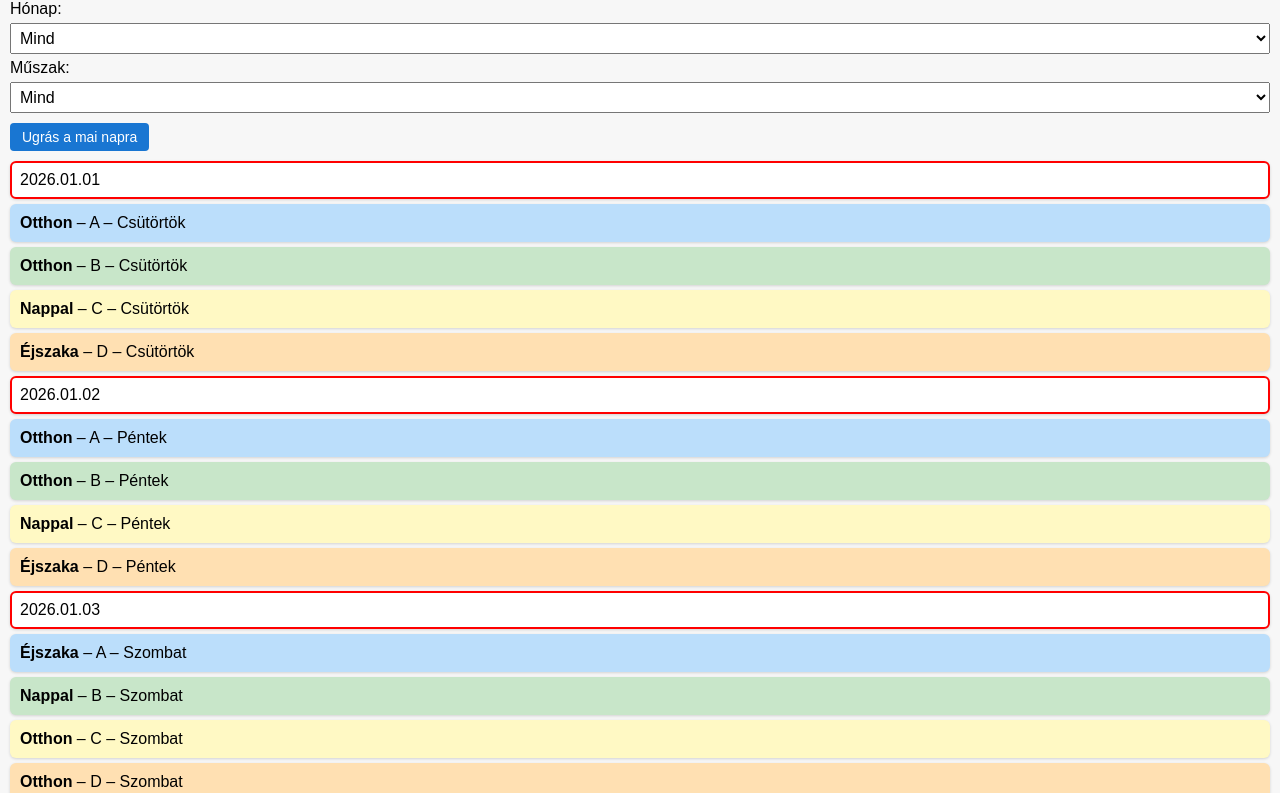
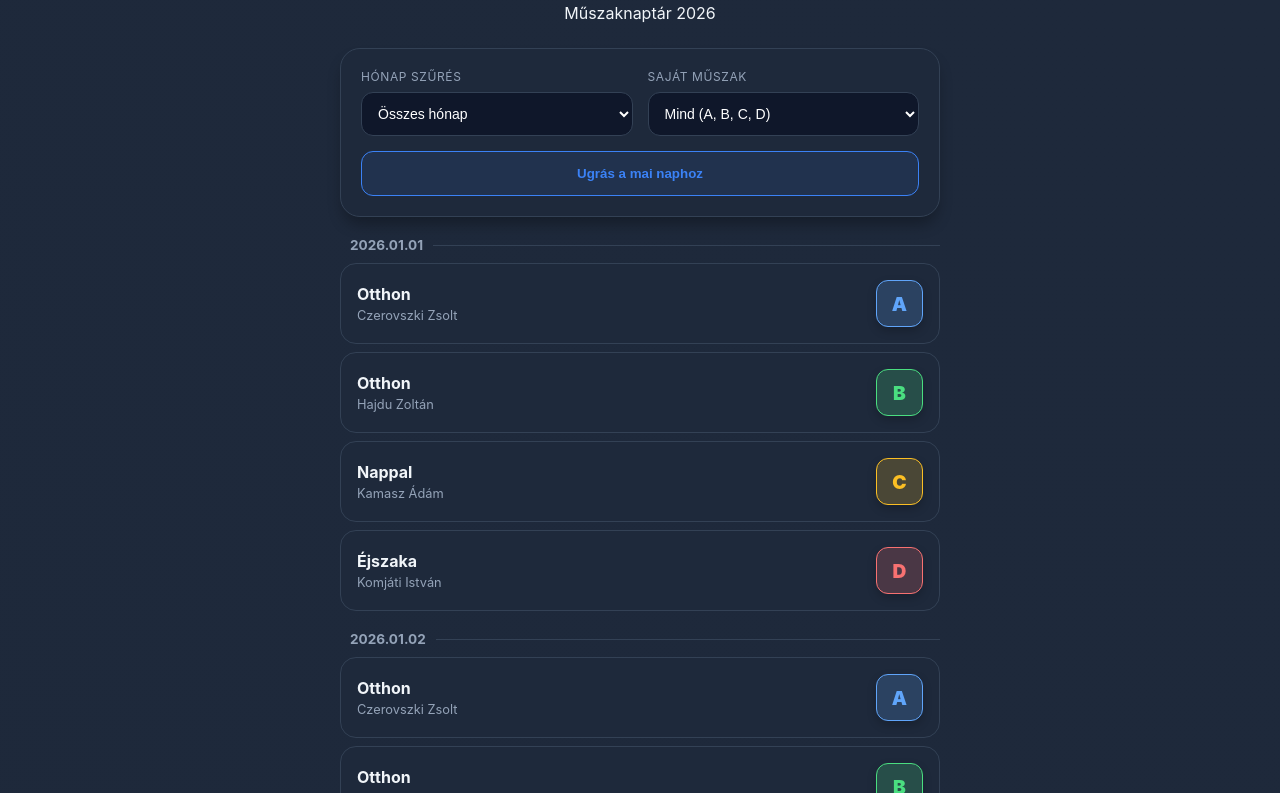
Before and after one commit to gergoroland33-sys/Muszaknaptar-2026, a plain HTML site: page index.html in a window 1280 px wide. Shown: the part 68-861 px from the top of the page. Drawn offline with Linux system fonts and the light colour scheme.

Commit message:
Update index.html

```diff
--- a/index.html
+++ b/index.html
@@ -3,27 +3,215 @@
 <head>
 <meta charset="UTF-8">
 <meta name="viewport" content="width=device-width, initial-scale=1.0">
-<title>Műszaknaptár 2026</title>
+<title>Forvia SMT | Műszaknaptár Pro</title>
 <style>
-body { font-family: Arial, sans-serif; margin:10px; background:#f7f7f7; }
-h2 { text-align:center; }
-select { width:100%; padding:5px; margin:5px 0; font-size:16px; }
-.card { background:white; margin:5px 0; padding:10px; border-radius:6px; box-shadow:0 1px 3px rgba(0,0,0,0.15);}
-.muszak-A { background:#bbdefb; color:black; }
-.muszak-B { background:#c8e6c9; color:black; }
-.muszak-C { background:#fff9c4; color:black; }
-.muszak-D { background:#ffe0b2; color:black; }
-.highlight { border:2px solid red; padding:8px; border-radius:6px; }
-.gomb { padding:6px 12px; margin:5px 0; font-size:14px; cursor:pointer; background:#1976d2; color:white; border:none; border-radius:4px; }
+:root {
+--primary: #3b82f6;
+--bg: #0f172a;
+--card-bg: #1e293b;
+--card-border: #334155;
+--text-main: #f1f5f9;
+--text-muted: #94a3b8;
+
+/* Műszak színek - Modern paletta */
+--color-A: #60a5fa; /* Világoskék */
+--color-B: #4ade80; /* Zöld */
+--color-C: #fbbf24; /* Arany */
+--color-D: #f87171; /* Pirosas-narancs */
+}
+
+body {
+font-family: 'Inter', -apple-system, sans-serif;
+background-color: var(--bg);
+background-image: radial-gradient(circle at top right, #1e293b, #0f172a);
+margin: 0;
+padding: 20px;
+color: var(--text-main);
+min-height: 100vh;
+}
+
+.container {
+max-width: 600px;
+margin: 0 auto;
+}
+
+header {
+text-align: center;
+margin-bottom: 25px;
+}
+
+header h1 {
+font-size: 1.8rem;
+margin: 0;
+background: linear-gradient(to right, #60a5fa, #3b82f6);
+-webkit-background-clip: text;
+-webkit-text-fill-color: transparent;
+}
+
+/* Szűrő panel */
+.filter-panel {
+background: var(--card-bg);
+padding: 20px;
+border-radius: 20px;
+border: 1px solid var(--card-border);
+margin-bottom: 20px;
+display: grid;
+grid-template-columns: 1fr 1fr;
+gap: 15px;
+box-shadow: 0 10px 15px -3px rgba(0, 0, 0, 0.3);
+}
+
+label {
+display: block;
+font-size: 0.75rem;
+text-transform: uppercase;
+letter-spacing: 0.05em;
+color: var(--text-muted);
+margin-bottom: 8px;
+}
+
+select {
+width: 100%;
+padding: 12px;
+background: #0f172a;
+border: 1px solid var(--card-border);
+border-radius: 12px;
+color: white;
+font-size: 14px;
+outline: none;
+}
+
+.gomb {
+grid-column: span 2;
+padding: 14px;
+background: rgba(59, 130, 246, 0.1);
+color: var(--primary);
+border: 1px solid var(--primary);
+border-radius: 12px;
+font-weight: 600;
+cursor: pointer;
+transition: all 0.2s;
+}
+
+.gomb:hover {
+background: var(--primary);
+color: white;
+}
+
+/* Napok stílusa */
+.day-group {
+margin-bottom: 15px;
+animation: fadeIn 0.4s ease-out;
+}
+
+@keyframes fadeIn {
+from { opacity: 0; transform: translateY(10px); }
+to { opacity: 1; transform: translateY(0); }
+}
+
+.date-header {
+font-size: 0.85rem;
+font-weight: 700;
+color: var(--text-muted);
+margin: 20px 0 10px 10px;
+display: flex;
+align-items: center;
+gap: 10px;
+}
+
+.date-header::after {
+content: "";
+flex: 1;
+height: 1px;
+background: var(--card-border);
+}
+
+/* Műszak kártya */
+.shift-card {
+background: var(--card-bg);
+border: 1px solid var(--card-border);
+padding: 16px;
+border-radius: 16px;
+margin-bottom: 8px;
+display: flex;
+align-items: center;
+justify-content: space-between;
+transition: transform 0.2s;
+}
+
+.shift-info {
+display: flex;
+flex-direction: column;
+}
+
+.shift-location {
+font-weight: 700;
+font-size: 1rem;
+}
+
+.shift-leader {
+font-size: 0.8rem;
+color: var(--text-muted);
+margin-top: 4px;
+}
+
+/* Műszak jelvény (Badge) */
+.shift-badge {
+width: 45px;
+height: 45px;
+border-radius: 12px;
+display: flex;
+align-items: center;
+justify-content: center;
+font-weight: 900;
+font-size: 1.2rem;
+box-shadow: 0 4px 10px rgba(0,0,0,0.2);
+}
+
+.muszak-A { background: rgba(96, 165, 250, 0.2); color: var(--color-A); border: 1px solid var(--color-A); }
+.muszak-B { background: rgba(74, 222, 128, 0.2); color: var(--color-B); border: 1px solid var(--color-B); }
+.muszak-C { background: rgba(251, 191, 36, 0.2); color: var(--color-C); border: 1px solid var(--color-C); }
+.muszak-D { background: rgba(248, 113, 113, 0.2); color: var(--color-D); border: 1px solid var(--color-D); }
+
+/* Ma kiemelése */
+.today-highlight {
+border: 2px solid var(--primary);
+box-shadow: 0 0 15px rgba(59, 130, 246, 0.3);
+position: relative;
+}
+
+.today-highlight::before {
+content: "MAI NAP";
+position: absolute;
+top: -10px;
+right: 20px;
+background: var(--primary);
+color: white;
+font-size: 0.6rem;
+padding: 2px 8px;
+border-radius: 10px;
+font-weight: 800;
+}
+
+@media (max-width: 480px) {
+.filter-panel { grid-template-columns: 1fr; }
+.gomb { grid-column: span 1; }
+}
 </style>
 </head>
 <body>
 
-<h2>Műszaknaptár 2026</h2>
+<div class="container">
+<header>
+<h1>FORVIA SMT</h1>
+<p>Műszaknaptár 2026</p>
+</header>
 
-<label>Hónap:</label>
+<div class="filter-panel">
+<div>
+<label>Hónap szűrés</label>
 <select id="honap">
-<option value="mind">Mind</option>
+<option value="mind">Összes hónap</option>
 <option value="01">Január</option>
 <option value="02">Február</option>
 <option value="03">Március</option>
@@ -37,24 +225,27 @@ select { width:100%; padding:5px; margin:5px 0; font-size:16px; }
 <option value="11">November</option>
 <option value="12">December</option>
 </select>
+</div>
+<div>
+<label>Saját műszak</label>
+<select id="muszak">
+<option value="mind">Mind (A, B, C, D)</option>
+<option value="A">A Műszak</option>
+<option value="B">B Műszak</option>
+<option value="C">C Műszak</option>
+<option value="D">D Műszak</option>
+</select>
+</div>
+<button class="gomb" id="maigomb">Ugrás a mai naphoz</button>
+</div>
 
-<label>Műszak:</label>
-<select id="muszak">
-<option value="mind">Mind</option>
-<option value="A">A</option>
-<option value="B">B</option>
-<option value="C">C</option>
-<option value="D">D</option>
-</select>
-
-<button class="gomb" id="maigomb">Ugrás a mai napra</button>
-
-<div id="eredmeny">Adatok betöltése…</div>
+<div id="eredmeny">
+</div>
+</div>
 
 <script>
 let muszakok = [];
 
-// Műszakvezetők
 const vezetok = {
 'A': 'Czerovszki Zsolt',
 'B': 'Hajdu Zoltán',
@@ -62,16 +253,14 @@ const vezetok = {
 'D': 'Komjáti István'
 };
 
-// CSV betöltése
+// CSV adatok szimulálása / Betöltése
 fetch('muszakok.csv')
 .then(r => r.text())
 .then(text => {
 muszakok = [];
-// minden sor feldolgozása
 text.split('\n').slice(1).forEach(line => {
 line = line.trim();
 if(!line) return;
-// egy sorban több műszak lehet
 let parts = line.split(';;').map(p=>p.trim()).filter(p=>p);
 parts.forEach(p=>{
 const col = p.split(';').map(e=>e.trim());
@@ -88,62 +277,65 @@ muszak: col[3]
 showData();
 });
 
-// Dátumok szerint csoportosítás, szűrés
 function showData() {
 const honapValaszt = document.getElementById('honap').value;
 const muszakValaszt = document.getElementById('muszak').value;
+const eredmenyDiv = document.getElementById('eredmeny');
 
-let html = '';
-const today = new Date();
-const todayStr = today.toISOString().split('T')[0]; // YYYY-MM-DD
+const today = new Date().toISOString().split('T')[0];
 
 let talalatok = muszakok;
+if(honapValaszt !== 'mind') talalatok = talalatok.filter(r => r.datum.slice(5,7) === honapValaszt);
+if(muszakValaszt !== 'mind') talalatok = talalatok.filter(r => r.muszak === muszakValaszt);
 
-if(honapValaszt!=='mind'){
-talalatok = talalatok.filter(r => r.datum.slice(5,7)===honapValaszt);
+if(talalatok.length === 0) {
+eredmenyDiv.innerHTML = '<div style="text-align:center; padding:40px; color:var(--text-muted);">Nincs találat a szűrőkhöz.</div>';
+return;
 }
 
-if(muszakValaszt!=='mind'){
-talalatok = talalatok.filter(r => r.muszak===muszakValaszt);
-}
-
-if(talalatok.length===0){
-html='<div class="card">Nincs adat a kiválasztott szűrésre</div>';
-} else {
-// Dátum szerint csoportosítás
+// Csoportosítás dátum szerint
 const napok = {};
-talalatok.forEach(r=>{
-if(!napok[r.datum]) napok[r.datum]=[];
+talalatok.forEach(r => {
+if(!napok[r.datum]) napok[r.datum] = [];
 napok[r.datum].push(r);
 });
 
-Object.keys(napok).sort().forEach(datum=>{
-html += `<div class="card highlight">${datum}</div>`;
-napok[datum].forEach(r=>{
-let muszakNev = r.muszak;
-if(muszakValaszt!=='mind'){ // szűrt nézetben mutassuk a vezetőt
-muszakNev += ` (${vezetok[r.muszak]})`;
-}
-html += `<div class="card muszak-${r.muszak}">
-<strong>${r.hely}</strong> – ${muszakNev} – ${r.nap}
+let html = '';
+Object.keys(napok).sort().forEach(datum => {
+const isToday = datum === today;
+html += `<div class="day-group" id="${isToday ? 'today-marker' : ''}">
+<div class="date-header">${datum}</div>`;
+
+napok[datum].forEach(r => {
+html += `
+<div class="shift-card ${isToday ? 'today-highlight' : ''}">
+<div class="shift-info">
+<span class="shift-location">${r.hely}</span>
+<span class="shift-leader">${vezetok[r.muszak] || 'Nincs megadva'}</span>
+</div>
+<div class="shift-badge muszak-${r.muszak}">
+${r.muszak}
+</div>
 </div>`;
 });
+html += `</div>`;
 });
+
+eredmenyDiv.innerHTML = html;
 }
 
-document.getElementById('eredmeny').innerHTML = html;
+// Görgetés a mai naphoz
+document.getElementById('maigomb').addEventListener('click', () => {
+const target = document.getElementById('today-marker');
+if(target) {
+target.scrollIntoView({behavior: 'smooth', block: 'center'});
+} else {
+alert("A mai nap nem szerepel a listában (ellenőrizd a szűrőket!)");
+}
+});
 
-// automatikus scroll a mai naphoz
-const maElem = Array.from(document.querySelectorAll('.highlight')).find(el=>el.textContent===todayStr);
-if(maElem){
-maElem.scrollIntoView({behavior:'smooth', block:'center'});
-}
-}
-
-// Szűrők eseményei
 document.getElementById('honap').addEventListener('change', showData);
 document.getElementById('muszak').addEventListener('change', showData);
-document.getElementById('maigomb').addEventListener('click', showData);
 </script>
 
 </body>
```
